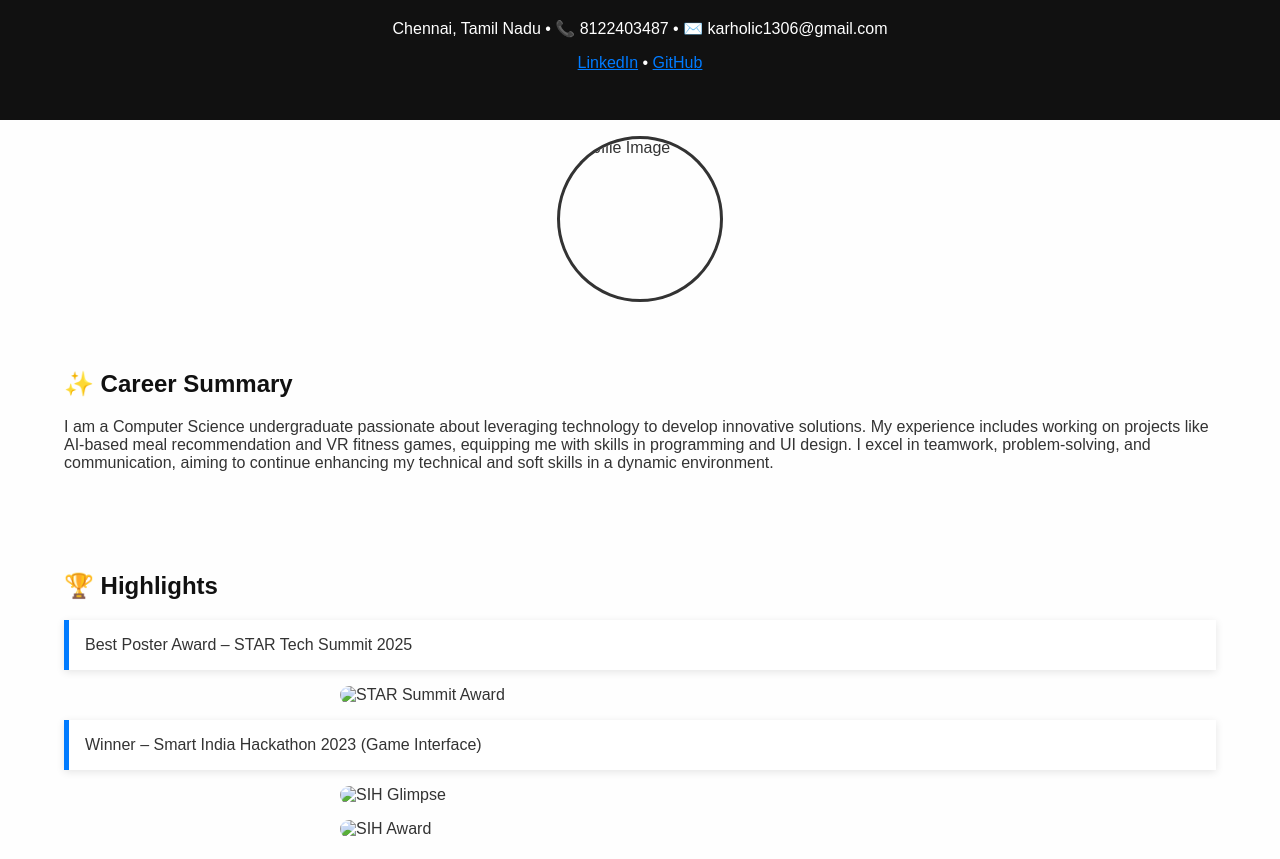
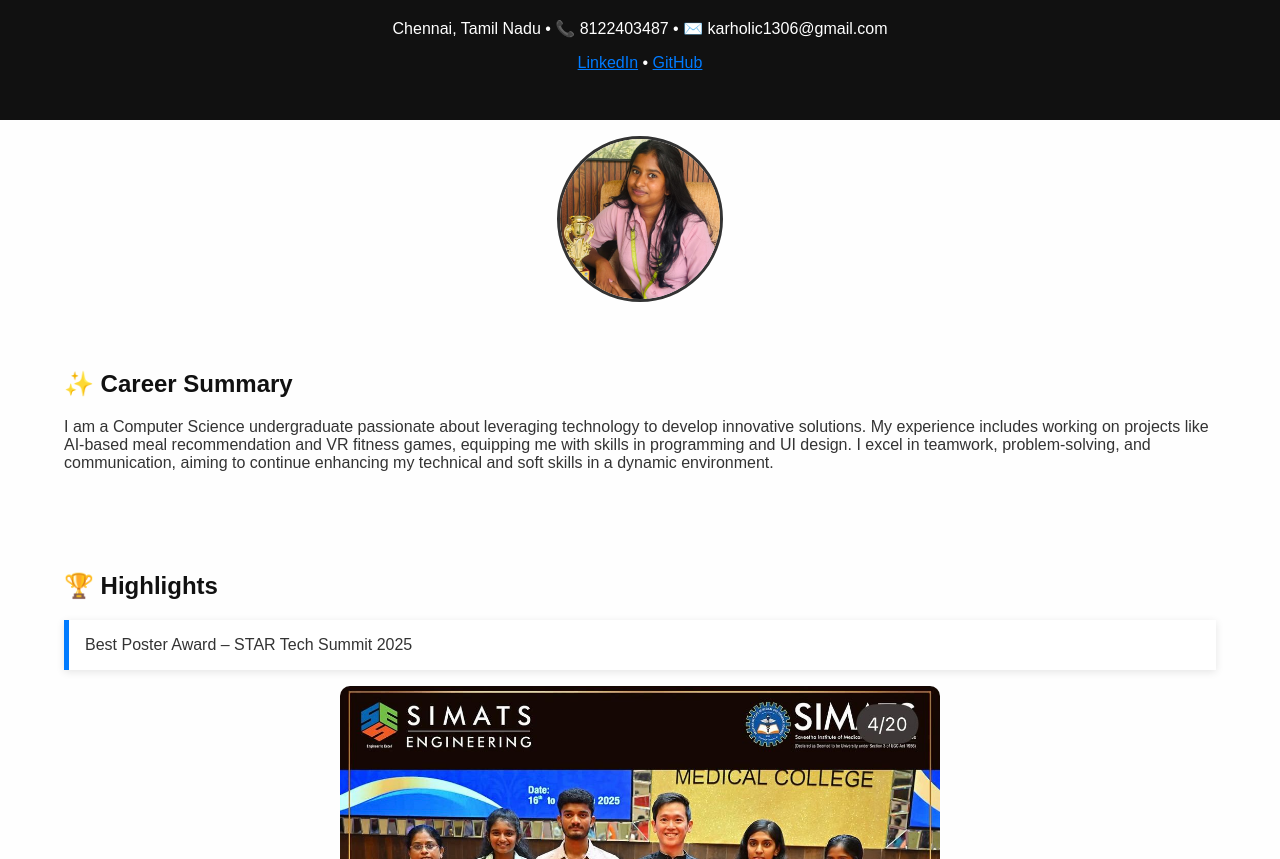
Before and after one commit to karishmasankar/karishma-portfolio, a plain HTML site: page index.html in a window 1280 px wide. Shown: the part 93-952 px from the top of the page. Drawn offline with Linux system fonts and the light colour scheme.

Commit message:
Fix image paths

```diff
--- a/index.html
+++ b/index.html
@@ -66,7 +66,7 @@
     <p><a href="https://www.linkedin.com/in/karishma-sankar1306">LinkedIn</a> • <a href="https://github.com/karishmasankar">GitHub</a></p>
   </header>
 
-  <img src="assets/profile.jpg" alt="Profile Image" class="profile-img" />
+  <img src="assets/profile.jpeg" alt="Profile Image" class="profile-img" />
 
   <section>
     <h2>✨ Career Summary</h2>
@@ -76,11 +76,11 @@
   <section>
     <h2>🏆 Highlights</h2>
     <div class="card">Best Poster Award – STAR Tech Summit 2025</div>
-    <img src="assets/star-summit.jpg" class="image-block" alt="STAR Summit Award">
+    <img src="assets/star-summit.jpeg" class="image-block" alt="STAR Summit Award">
 
     <div class="card">Winner – Smart India Hackathon 2023 (Game Interface)</div>
-    <img src="assets/sih-glimpse.jpg" class="image-block" alt="SIH Glimpse">
-    <img src="assets/sih-award.jpg" class="image-block" alt="SIH Award">
+    <img src="assets/sih-glimpse.jpeg" class="image-block" alt="SIH Glimpse">
+    <img src="assets/sih-award.jpeg" class="image-block" alt="SIH Award">
   </section>
 
   <section>
```
